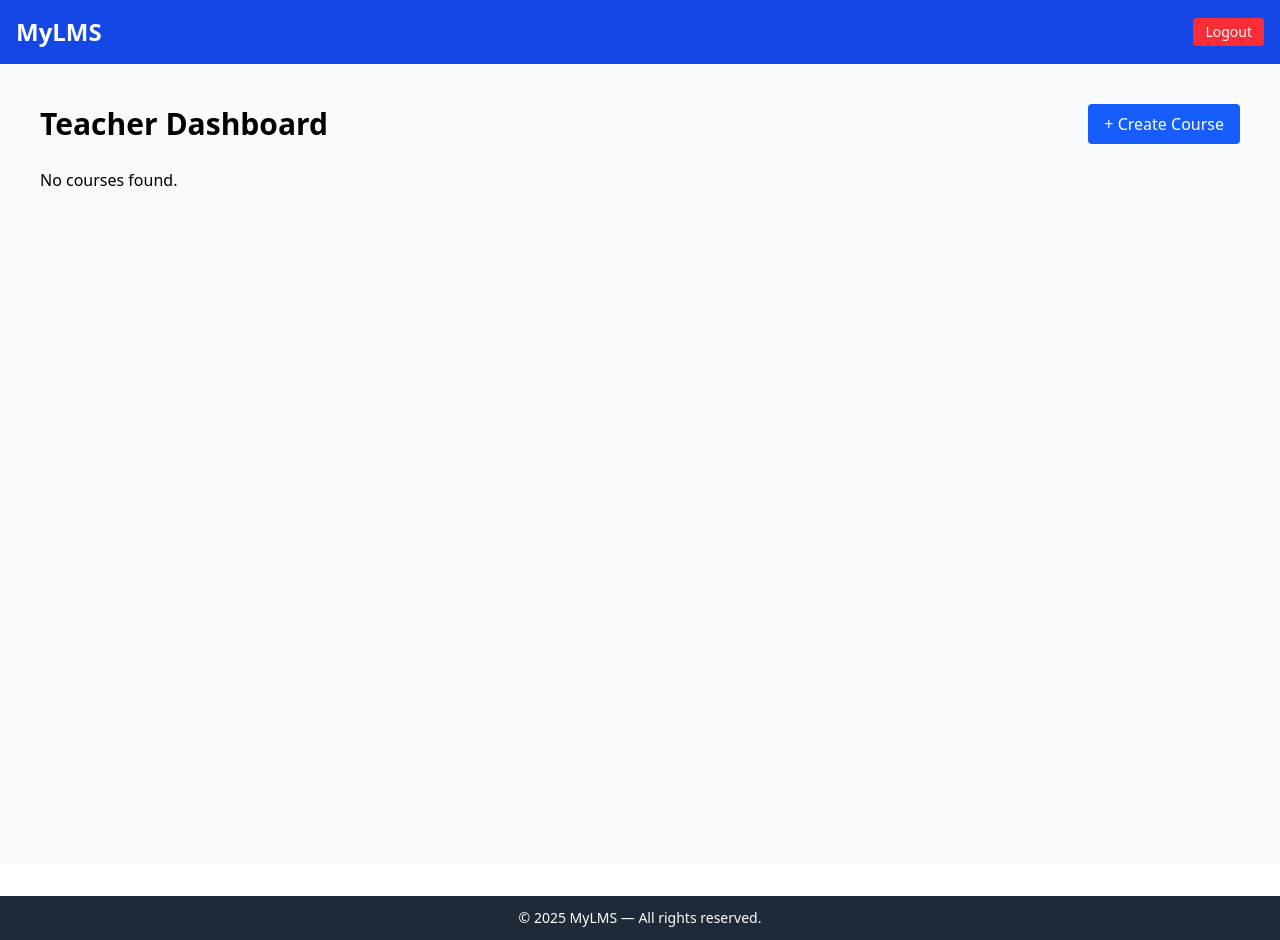
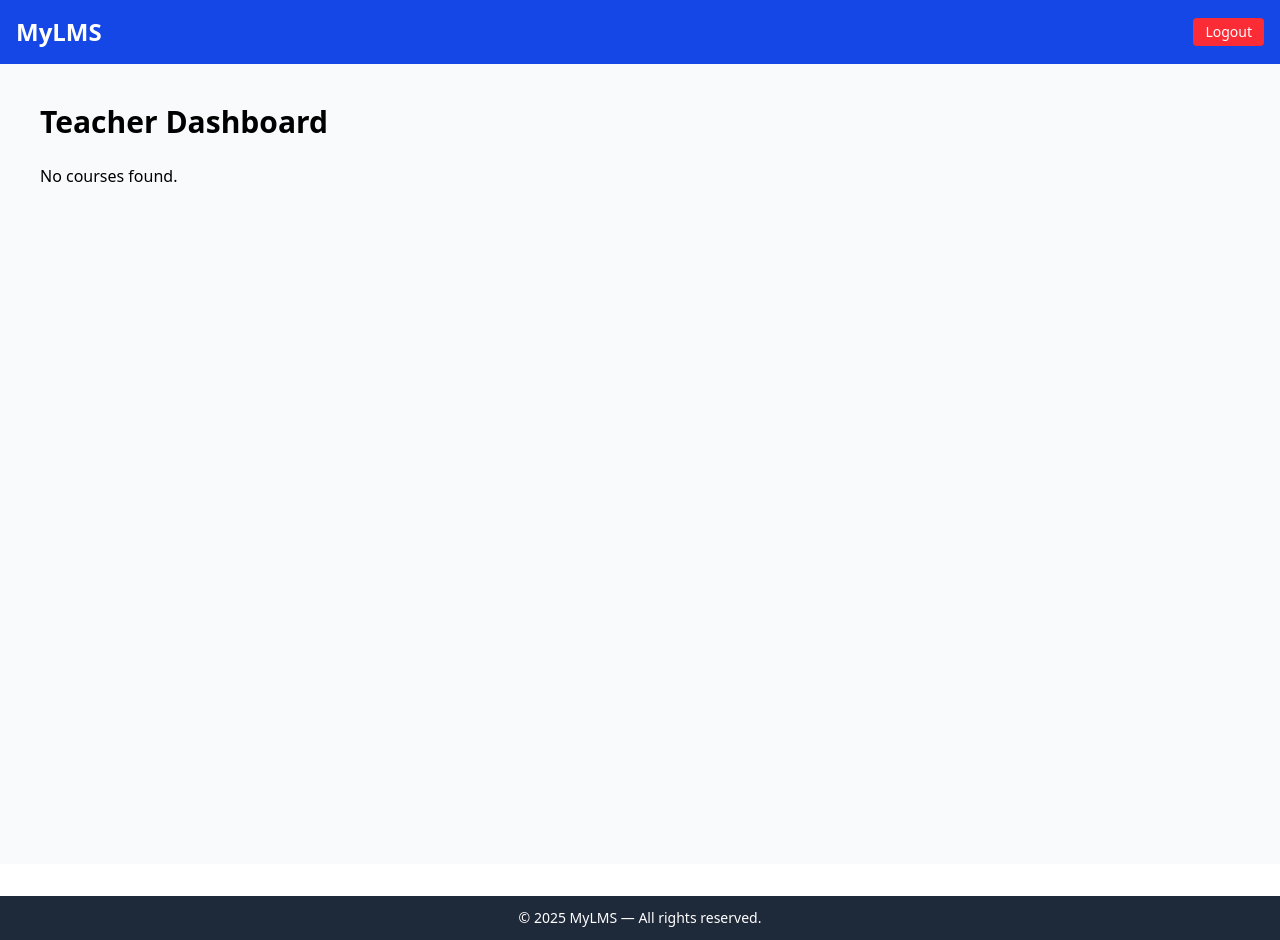
Before and after one commit to ankkiit/StudyNest, a React (Vite) app in the folder frontend/: page /teacher/dashboard in a window 1280 px wide. Built offline with nearby package versions, Linux system fonts and the light colour scheme.

Commit message:
header modify

```diff
--- a/frontend/src/pages/Header.jsx
+++ b/frontend/src/pages/Header.jsx
@@ -45,9 +45,7 @@ export default function Header() {
     <Link to="/teacher/create-course" className="hover:text-gray-200">
       Create Course
     </Link>
-    <Link to="/my-courses" className="hover:text-gray-200">
-      My Courses
-    </Link>
+
     <Link to="/courses-All" className="hover:text-gray-200">
       All Courses
     </Link>
--- a/frontend/src/pages/TeacherDashboard.jsx
+++ b/frontend/src/pages/TeacherDashboard.jsx
@@ -48,12 +48,7 @@ export default function TeacherDashboard() {
     <div className="p-6">
       <div className="flex justify-between items-center mb-6">
         <h1 className="text-3xl font-bold">Teacher Dashboard</h1>
-        <button
-         onClick={() => navigate("/teacher/create-course")}
-    className="bg-blue-600 text-white px-4 py-2 rounded hover:bg-blue-700"
-  >
-          + Create Course
-        </button>
+
       </div>
 
       {courses.length === 0 ? (
```
